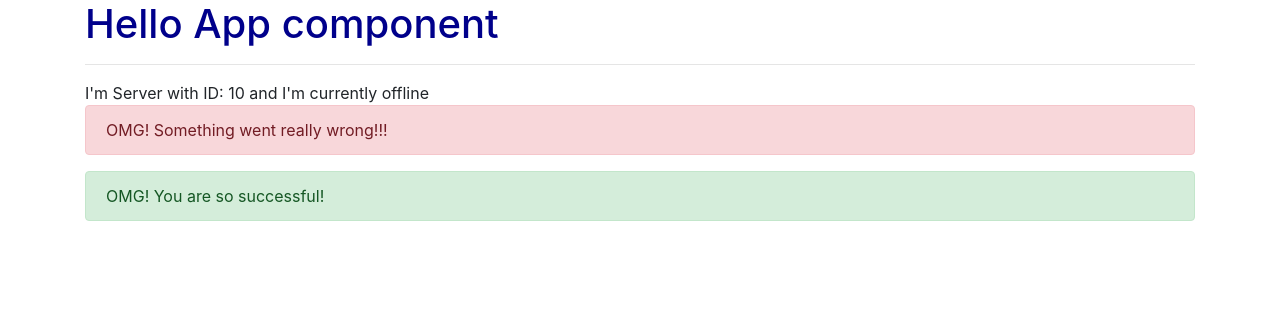
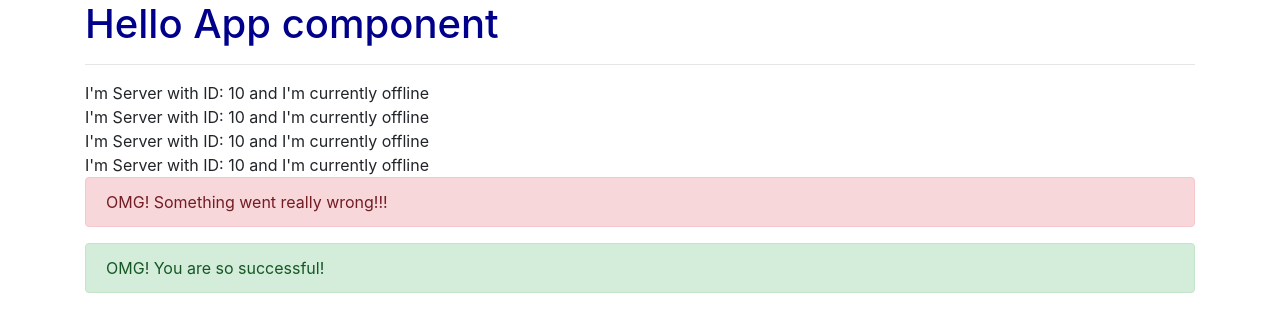
Before and after one commit to frogThanos/my-first-angular-app, an Angular app: page / in a window 1280 px wide. Shown: the top 332 px of the page. Built offline with nearby package versions, Linux system fonts and the light colour scheme.

Commit message:
tslint rule added

```diff
--- a/src/app/app.component.html
+++ b/src/app/app.component.html
@@ -3,7 +3,7 @@
     <div class="col-sm-12">
       <h1>Hello App component</h1>
       <hr>
-      <app-server></app-server>
+      <app-servers></app-servers>
       <app-warning-alert></app-warning-alert>
       <app-success-alert></app-success-alert>
     </div>
--- a/src/app/server/server.component.ts
+++ b/src/app/server/server.component.ts
@@ -6,8 +6,8 @@ import { Component } from '@angular/core';
 })
 
 export class ServerComponent {
-  serverId: Number = 10;
-  serverStatus: String = 'offline';
+  serverId: number = 10;
+  serverStatus: string = 'offline';
 
-  renderServerStatus = (): String => (this.serverStatus);
+  renderServerStatus = (): string => (this.serverStatus);
 }
--- a/src/tslint.json
+++ b/src/tslint.json
@@ -12,6 +12,7 @@
             "element",
             "app",
             "kebab-case"
-        ]
+        ],
+      "no-inferrable-types": false
     }
 }
```
